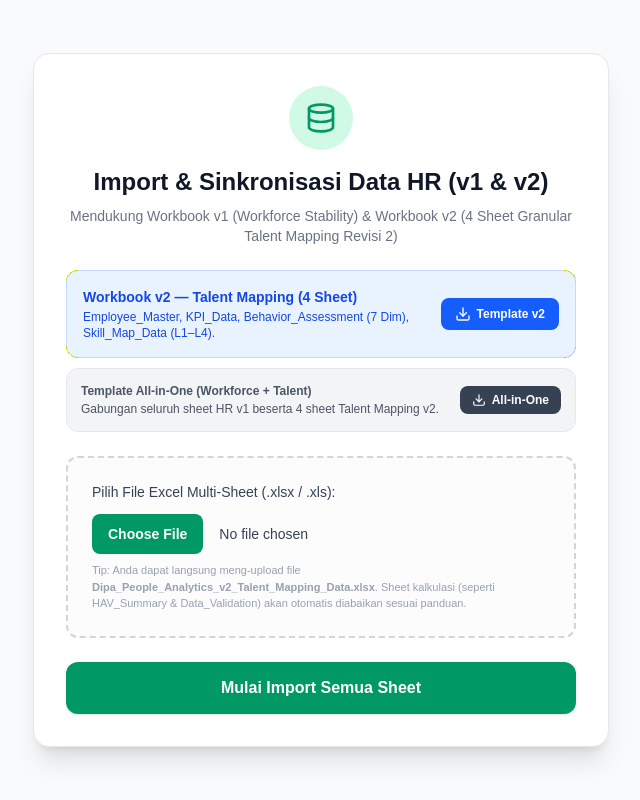
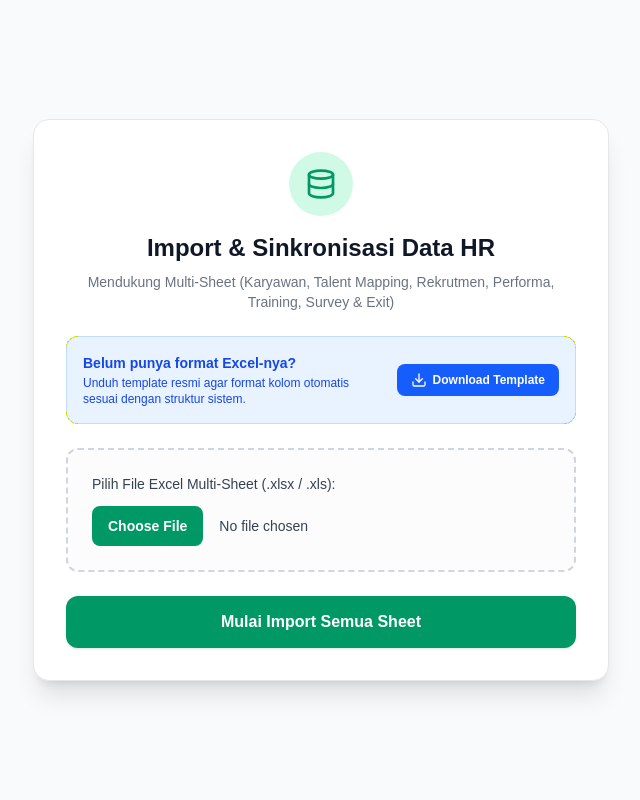
Before and after one commit to cardinaldeacre/dipa-innof, a Next.js app: page /admin/import in a window 1280 px wide. Shown: the whole page, without its empty margins (319-959 px from the left). Built offline with nearby package versions, Linux system fonts and the light colour scheme.

Commit message:
feat: simplify ImportPage by removing unused template download options and enhancing user guidance

```diff
--- a/app/admin/import/page.tsx
+++ b/app/admin/import/page.tsx
@@ -3,10 +3,7 @@
 import {useActionState} from 'react';
 import {Loader2, CheckCircle, AlertCircle, Database, Download} from 'lucide-react';
 import {processExcelImport} from './actions';
-import {
-	downloadSmartTemplate,
-	downloadTalentMappingV2Template,
-} from '@/lib/excel/templateGenerator';
+import {downloadSmartTemplate} from '@/lib/excel/templateGenerator';
 
 const initialState = {
 	success: false,
@@ -21,6 +18,10 @@ export default function ImportPage() {
 		initialState
 	);
 
+	const handleDownloadTemplate = async () => {
+		await downloadSmartTemplate();
+	};
+
 	return (
 		<div className="min-h-screen flex flex-col items-center justify-center p-4 bg-gray-50 dark:bg-gray-950">
 			<div className="bg-white dark:bg-gray-900 p-8 rounded-2xl shadow-xl w-full max-w-xl border border-gray-200 dark:border-gray-800 relative overflow-hidden">
@@ -31,7 +32,7 @@ export default function ImportPage() {
 							Memproses Semua Sheet Excel...
 						</h2>
 						<p className="text-sm font-medium text-emerald-600 dark:text-emerald-400 text-center px-6 animate-pulse">
-							Menyuntikkan seluruh tabel (v1 & Workbook v2 Talent Mapping) ke Supabase...
+							Menyuntikkan seluruh tabel ke Supabase, mohon tunggu sebentar.
 						</p>
 					</div>
 				)}
@@ -41,42 +42,26 @@ export default function ImportPage() {
 						<Database className="w-8 h-8 text-emerald-600 dark:text-emerald-400" />
 					</div>
 					<h1 className="text-2xl font-bold text-gray-900 dark:text-white mb-2">
-						Import & Sinkronisasi Data HR (v1 & v2)
+						Import & Sinkronisasi Data HR
 					</h1>
 					<p className="text-gray-500 dark:text-gray-400 text-sm">
-						Mendukung Workbook v1 (Workforce Stability) & Workbook v2 (4 Sheet Granular Talent
-						Mapping Revisi 2)
+						Mendukung Multi-Sheet (Karyawan, Talent Mapping, Rekrutmen, Performa, Training, Survey &
+						Exit)
 					</p>
 				</div>
 
-				<div className="mb-6 space-y-2.5">
-					<div className="p-4 rounded-xl bg-blue-500/10 border border-blue-500/20 flex items-center justify-between gap-4">
+				<div className="mb-6 p-4 rounded-xl bg-blue-500/10 border border-blue-500/20 flex items-center justify-between gap-4">
 					<div className="text-xs text-blue-700 dark:text-blue-300">
-							<p className="font-semibold text-sm mb-0.5">Workbook v2 — Talent Mapping (4 Sheet)</p>
-							<p>Employee_Master, KPI_Data, Behavior_Assessment (7 Dim), Skill_Map_Data (L1–L4).</p>
+						<p className="font-semibold text-sm mb-0.5">Belum punya format Excel-nya?</p>
+						<p>Unduh template resmi agar format kolom otomatis sesuai dengan struktur sistem.</p>
 					</div>
 					<button
 						type="button"
-							onClick={() => downloadTalentMappingV2Template()}
+						onClick={handleDownloadTemplate}
 						className="shrink-0 px-3.5 py-2 rounded-lg bg-blue-600 hover:bg-blue-700 text-white text-xs font-semibold flex items-center gap-1.5 transition-colors cursor-pointer">
 						<Download className="w-4 h-4" />
-							<span>Template v2</span>
+						<span>Download Template</span>
 					</button>
-					</div>
-
-					<div className="p-3.5 rounded-xl bg-gray-100 dark:bg-gray-800/60 border border-gray-200 dark:border-gray-700 flex items-center justify-between gap-4">
-						<div className="text-xs text-gray-600 dark:text-gray-300">
-							<p className="font-semibold mb-0.5">Template All-in-One (Workforce + Talent)</p>
-							<p>Gabungan seluruh sheet HR v1 beserta 4 sheet Talent Mapping v2.</p>
-						</div>
-						<button
-							type="button"
-							onClick={() => downloadSmartTemplate()}
-							className="shrink-0 px-3 py-1.5 rounded-lg bg-gray-700 hover:bg-gray-800 text-white text-xs font-semibold flex items-center gap-1.5 transition-colors cursor-pointer">
-							<Download className="w-3.5 h-3.5" />
-							<span>All-in-One</span>
-						</button>
-					</div>
 				</div>
 
 				<form action={formAction} className="space-y-6">
@@ -98,11 +83,6 @@ export default function ImportPage() {
                 hover:file:bg-emerald-700
                 file:cursor-pointer cursor-pointer"
 						/>
-						<p className="text-[11px] text-gray-400 mt-2">
-							Tip: Anda dapat langsung meng-upload file{' '}
-							<b>Dipa_People_Analytics_v2_Talent_Mapping_Data.xlsx</b>. Sheet kalkulasi (seperti
-							HAV_Summary & Data_Validation) akan otomatis diabaikan sesuai panduan.
-						</p>
 					</div>
 
 					<button
```
Lines whose indentation alone changed are shown as unchanged.
